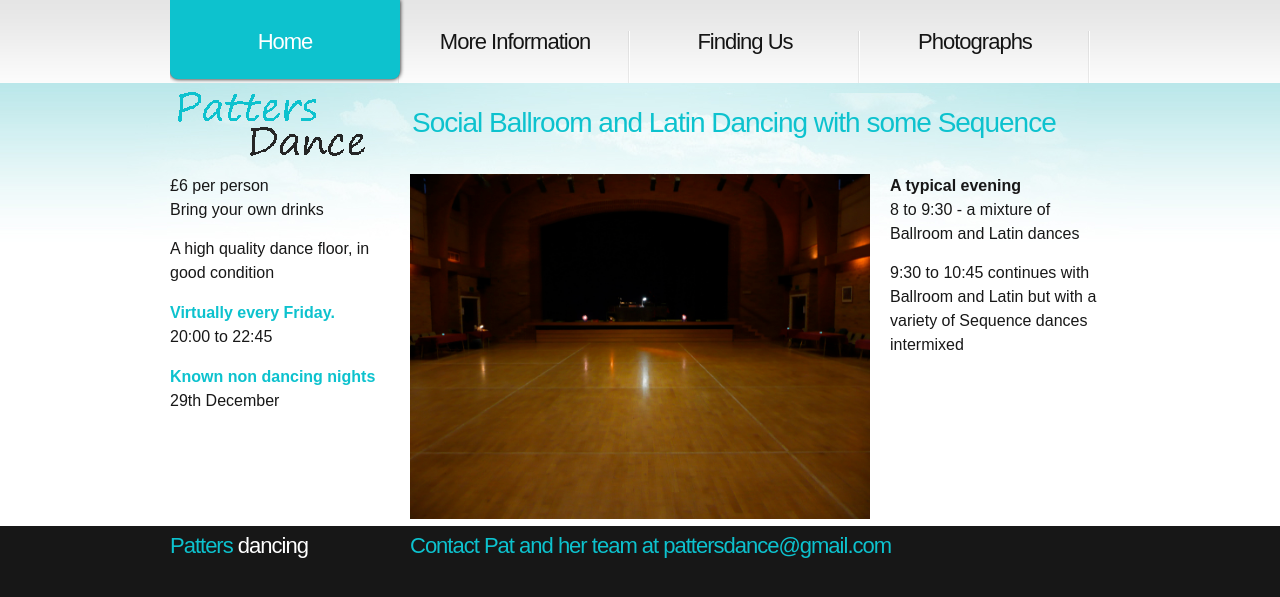
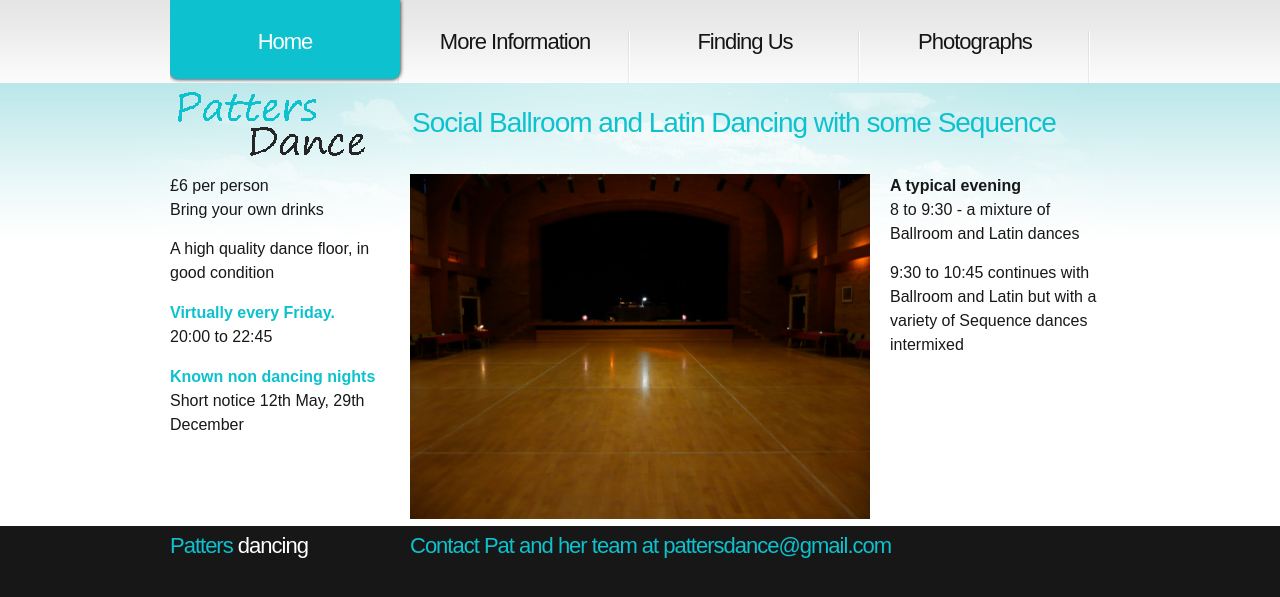
Before and after one commit to ramsayd/patters, a Jekyll site: the page built from 00_index.md, in a window 1280 px wide. Shown: the top 597 px of the page. Built offline with Jekyll 4.4.1, drawn with Linux system fonts in a browser that asks for light colours.

Commit message:
Update 00_index.md

```diff
--- a/00_index.md
+++ b/00_index.md
@@ -13,7 +13,7 @@ permalink: "index.html"
       <dt class="heading-text">Virtually every Friday.</dt>
       <dt>20:00 to 22:45</dt>
       <dt class="heading-text non-dancing">Known non dancing nights</dt>
-            <dt> 29th December</dt>
+            <dt> Short notice 12th May, 29th December</dt>
     </dl>
   </dl>
 </article>
```
